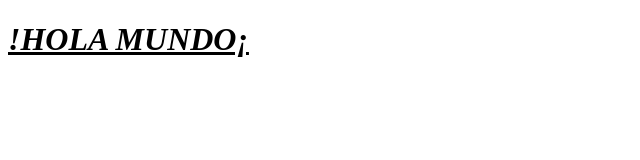
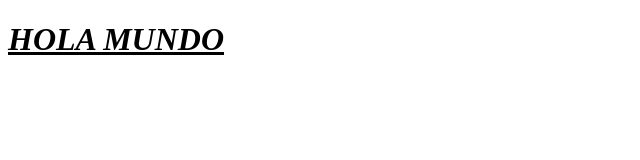
Before and after one commit to Aaron403-dot/Test, a plain HTML site: page Index.html in a window 1280 px wide. Shown: the whole page, without its empty margins (0-640 px from the left). Drawn offline with Linux system fonts and the light colour scheme.

Commit message:
cambio localizacion Index.html

```diff
--- a/View/Index.html
+++ b/Index.html
@@ -8,7 +8,7 @@
 <body>
     <header>
         <h1 style="font-weight: bold; font-style: italic; text-decoration: underline;">
-            !HOLA MUNDO¡
+            HOLA MUNDO
         </h1>
     </header>
 </body>
```
